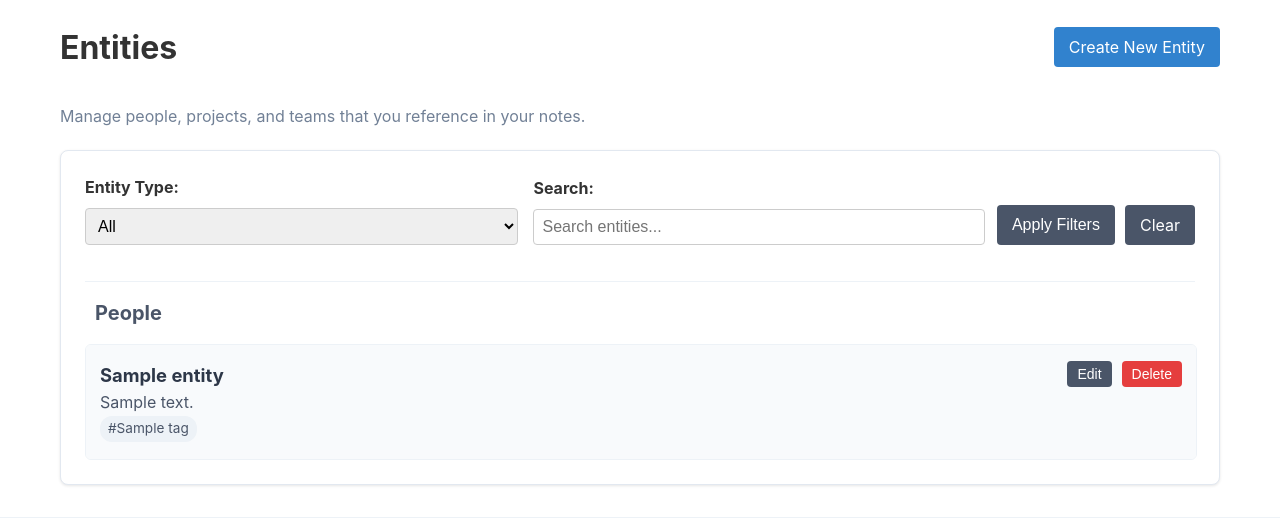
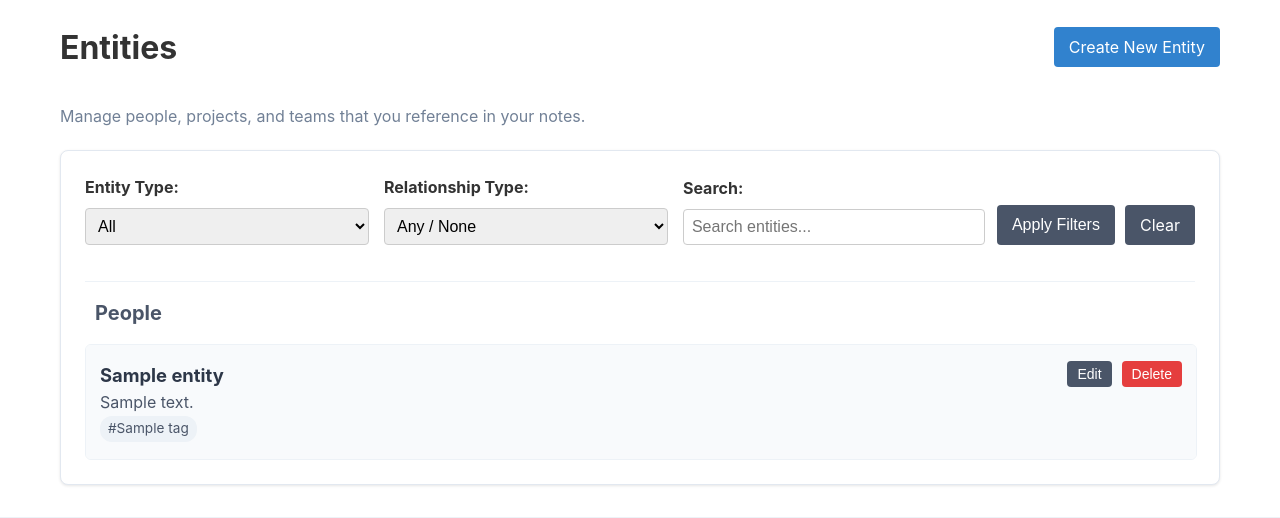
Before and after one commit to emily-flambe/notes-for-goats, a Django app: page /workspaces/1/entities/ in a window 1280 px wide. Shown: the part 160-678 px from the top of the page. Run offline with Django 5.2, Linux system fonts and the light colour scheme; tables that the repository leaves empty hold one stand-in row (values such as "Sample post").

Commit message:
enable filtering entities by relationships in list view

```diff
--- a/notes_for_goats/notekeeper/templates/notekeeper/entity/list.html
+++ b/notes_for_goats/notekeeper/templates/notekeeper/entity/list.html
@@ -27,6 +27,32 @@
                         {% for type, label in entity_types %}
                             <option value="{{ type }}" {% if type == request.GET.type %}selected{% endif %}>
                                 {{ label }}
+                            </option>
+                        {% endfor %}
+                    </select>
+                </div>
+
+                <!-- Relationship Type filter -->
+                <div class="filter-group">
+                    <label for="relationship_type_filter">Relationship Type:</label>
+                    <select id="relationship_type_filter" name="relationship_type">
+                        <option value="">Any / None</option>
+                        {% for rel_type in relationship_types %}
+                            <option value="{{ rel_type.id }}" {% if rel_type.id|stringformat:"s" == selected_relationship_type_id %}selected{% endif %}>
+                                {{ rel_type.display_name }}
+                            </option>
+                        {% endfor %}
+                    </select>
+                </div>
+
+                <!-- Target Entity filter -->
+                <div class="filter-group" id="target-entity-group" style="display: {% if selected_relationship_type_id %}block{% else %}none{% endif %};">
+                    <label for="target_entity_filter">With Entity:</label>
+                    <select id="target_entity_filter" name="target_entity">
+                        <option value="">Select Entity</option>
+                        {% for entity in all_entities %}
+                            <option value="{{ entity.id }}" {% if entity.id|stringformat:"s" == selected_target_entity_id %}selected{% endif %}>
+                                {{ entity.name }} ({{ entity.get_type_display }})
                             </option>
                         {% endfor %}
                     </select>
@@ -385,7 +411,7 @@
             });
         });
 
-        // Entity type filter if needed
+        // Entity type filter
         const entityTypeFilter = document.getElementById('entity_type_filter');
         if (entityTypeFilter) {
             entityTypeFilter.addEventListener('change', function() {
@@ -393,6 +419,23 @@
                 this.form.submit();
             });
         }
+
+        // Relationship filter handling
+        const relationshipTypeFilter = document.getElementById('relationship_type_filter');
+        const targetEntityGroup = document.getElementById('target-entity-group');
+
+        if (relationshipTypeFilter && targetEntityGroup) {
+            // Show/hide the target entity dropdown based on relationship type selection
+            relationshipTypeFilter.addEventListener('change', function() {
+                if (this.value) {
+                    targetEntityGroup.style.display = 'block';
+                } else {
+                    targetEntityGroup.style.display = 'none';
+                    // Clear the target entity selection when relationship type is cleared
+                    document.getElementById('target_entity_filter').value = '';
+                }
+            });
+        }
     });
 </script>
 {% endblock %}
--- a/notes_for_goats/notekeeper/views/entity_views.py
+++ b/notes_for_goats/notekeeper/views/entity_views.py
@@ -1,16 +1,106 @@
 from django.shortcuts import render, get_object_or_404, redirect
 from django.contrib import messages
 from django.contrib.contenttypes.models import ContentType
-from ..models import Workspace, Entity, Note, Relationship, Tag
+from django.db.models import Q
+from ..models import Workspace, Entity, Note, Relationship, RelationshipType, Tag
 from ..forms import EntityForm
 
 def entity_list(request, workspace_id):
     workspace = get_object_or_404(Workspace, pk=workspace_id)
 
-    # Get entities by type
-    people = workspace.entities.filter(type='PERSON').order_by('name')
-    projects = workspace.entities.filter(type='PROJECT').order_by('name')
-    teams = workspace.entities.filter(type='TEAM').order_by('name')
+    # Get relationship filter parameters
+    relationship_type_id = request.GET.get('relationship_type', '')
+    target_entity_id = request.GET.get('target_entity', '')
+    entity_type = request.GET.get('type', '')
+    search_query = request.GET.get('q', '')
+
+    # Base query for entities
+    entities_query = workspace.entities.all()
+
+    # Apply search filter if provided
+    if search_query:
+        entities_query = entities_query.filter(
+            Q(name__icontains=search_query) |
+            Q(details__icontains=search_query) |
+            Q(tags__name__icontains=search_query)
+        ).distinct()
+
+    # Apply entity type filter if provided
+    if entity_type:
+        entities_query = entities_query.filter(type=entity_type)
+
+    # Apply relationship filter if both relationship type and target entity are provided
+    if relationship_type_id and target_entity_id:
+        try:
+            relationship_type_id = int(relationship_type_id)
+            target_entity_id = int(target_entity_id)
+
+            # Get the content type for Entity model
+            entity_content_type = ContentType.objects.get_for_model(Entity)
+
+            # Get relationship type to check if it's directional
+            relationship_type = RelationshipType.objects.get(id=relationship_type_id, workspace=workspace)
+            related_entity_ids = []
+
+            # If relationship is directional, only consider the appropriate direction
+            if relationship_type.is_directional:
+                # Find entities where: Entity has the specified relationship with the target entity (entity → target)
+                # For "Reports To", this finds entities who report to the target
+                source_entity_ids = Relationship.objects.filter(
+                    workspace=workspace,
+                    relationship_type_id=relationship_type_id,
+                    source_content_type=entity_content_type,
+                    target_content_type=entity_content_type,
+                    target_object_id=target_entity_id
+                ).values_list('source_object_id', flat=True)
+
+                related_entity_ids = list(source_entity_ids)
+            else:
+                # For non-directional relationships, consider both directions
+                # 1. Entity has the specified relationship with the target entity (entity → target)
+                source_entity_ids = Relationship.objects.filter(
+                    workspace=workspace,
+                    relationship_type_id=relationship_type_id,
+                    source_content_type=entity_content_type,
+                    target_content_type=entity_content_type,
+                    target_object_id=target_entity_id
+                ).values_list('source_object_id', flat=True)
+
+                # 2. Target entity has the specified relationship with the entity (target → entity)
+                target_entity_ids = Relationship.objects.filter(
+                    workspace=workspace,
+                    relationship_type_id=relationship_type_id,
+                    source_content_type=entity_content_type,
+                    source_object_id=target_entity_id,
+                    target_content_type=entity_content_type
+                ).values_list('target_object_id', flat=True)
+
+                related_entity_ids = list(source_entity_ids) + list(target_entity_ids)
+
+            # Filter the main query to include only entities with the relationship
+            if related_entity_ids:
+                entities_query = entities_query.filter(id__in=related_entity_ids)
+            else:
+                # If no relationships found, return empty queryset
+                entities_query = entities_query.filter(id=None)
+
+        except (ValueError, TypeError, RelationshipType.DoesNotExist):
+            # Invalid ID format or relationship type not found, ignore filter
+            pass
+
+    # Get entity counts by type
+    people = entities_query.filter(type='PERSON').order_by('name')
+    projects = entities_query.filter(type='PROJECT').order_by('name')
+    teams = entities_query.filter(type='TEAM').order_by('name')
+
+    # Get all relationship types for the dropdown
+    relationship_types = RelationshipType.objects.filter(workspace=workspace).order_by('display_name')
+
+    # Get all entities for the target entity dropdown
+    all_entities = workspace.entities.all().order_by('name')
+
+    # Get entity types for the dropdown
+    entity_types = Entity.ENTITY_TYPES
 
     context = {
         'workspace': workspace,
@@ -18,6 +108,11 @@ def entity_list(request, workspace_id):
         'projects': projects,
         'teams': teams,
         'entities': workspace.entities.all(),  # Keep for backward compatibility
+        'relationship_types': relationship_types,
+        'all_entities': all_entities,
+        'entity_types': entity_types,
+        'selected_relationship_type_id': relationship_type_id,
+        'selected_target_entity_id': target_entity_id,
     }
 
     return render(request, 'notekeeper/entity/list.html', context)
```
